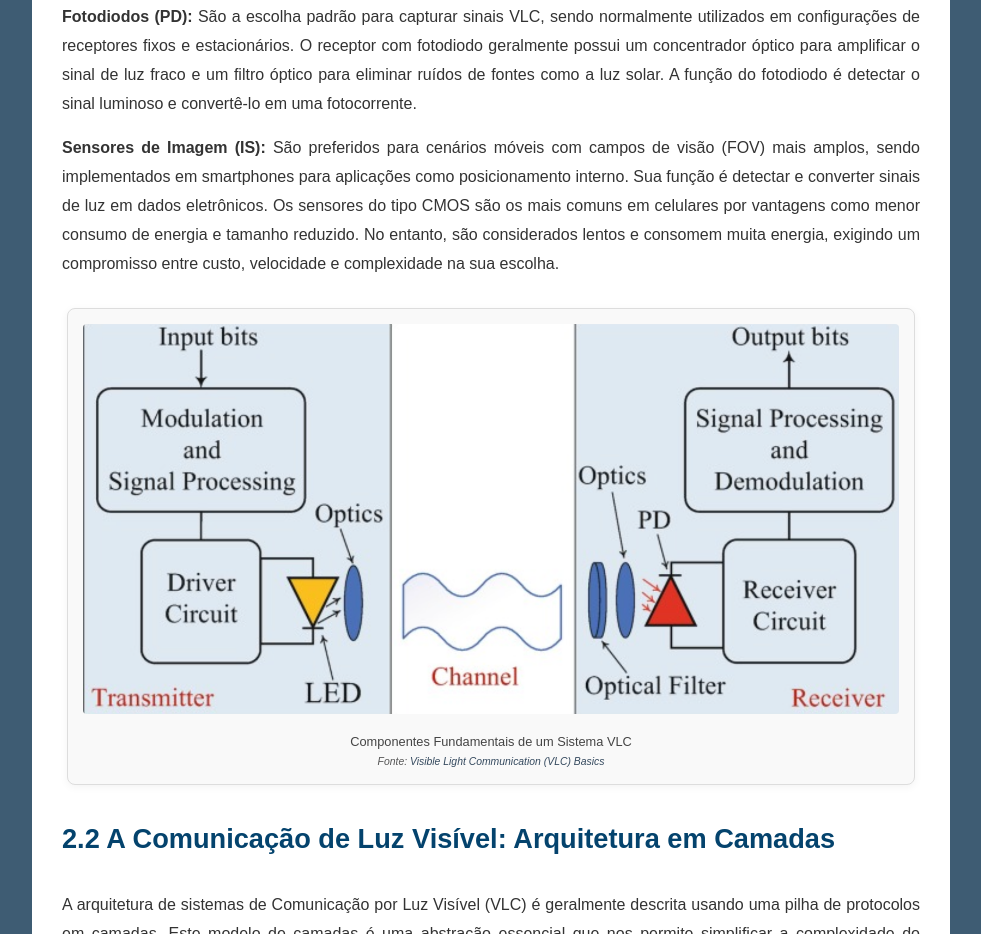
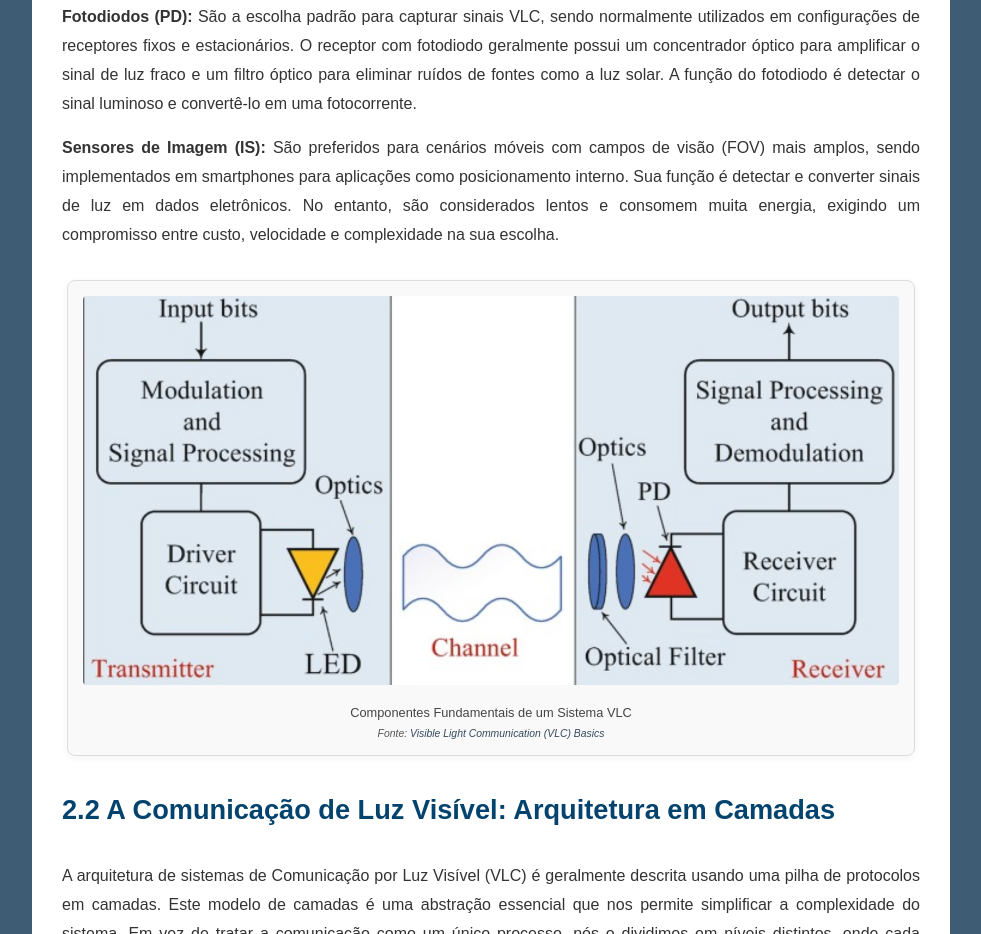
Before and after one commit to bepo7/Redes_2, a plain HTML site: page index.html in a window 1280 px wide. Shown: the part 4379-5313 px from the top of the page, without its empty margins (279-1260 px from the left). Drawn offline with Linux system fonts and the light colour scheme.

Commit message:
Remove redundant information about image sensors

```diff
--- a/index.html
+++ b/index.html
@@ -125,7 +125,7 @@
                 <h4>2.1.3 O Receptor Óptico: Fotodetectores e Sensores de Imagem</h4>
                 <p>O receptor tem a função de captar o sinal óptico modulado e convertê-lo de volta em um sinal elétrico para que os dados possam ser decodificados.</p>
                 <p><b>Fotodiodos (PD):</b> São a escolha padrão para capturar sinais VLC, sendo normalmente utilizados em configurações de receptores fixos e estacionários. O receptor com fotodiodo geralmente possui um concentrador óptico para amplificar o sinal de luz fraco e um filtro óptico para eliminar ruídos de fontes como a luz solar. A função do fotodiodo é detectar o sinal luminoso e convertê-lo em uma fotocorrente.</p>
-                <p><b>Sensores de Imagem (IS):</b> São preferidos para cenários móveis com campos de visão (FOV) mais amplos, sendo implementados em smartphones para aplicações como posicionamento interno. Sua função é detectar e converter sinais de luz em dados eletrônicos. Os sensores do tipo CMOS são os mais comuns em celulares por vantagens como menor consumo de energia e tamanho reduzido. No entanto, são considerados lentos e consomem muita energia, exigindo um compromisso entre custo, velocidade e complexidade na sua escolha.</p>
+                <p><b>Sensores de Imagem (IS):</b> São preferidos para cenários móveis com campos de visão (FOV) mais amplos, sendo implementados em smartphones para aplicações como posicionamento interno. Sua função é detectar e converter sinais de luz em dados eletrônicos. No entanto, são considerados lentos e consomem muita energia, exigindo um compromisso entre custo, velocidade e complexidade na sua escolha.</p>
                 <figure class="figura-vlc">
                    <img src="imagens/MVVVV.png" alt="O que é Comunicação por Luz Visível (VLC)">
                    <figcaption>
```
